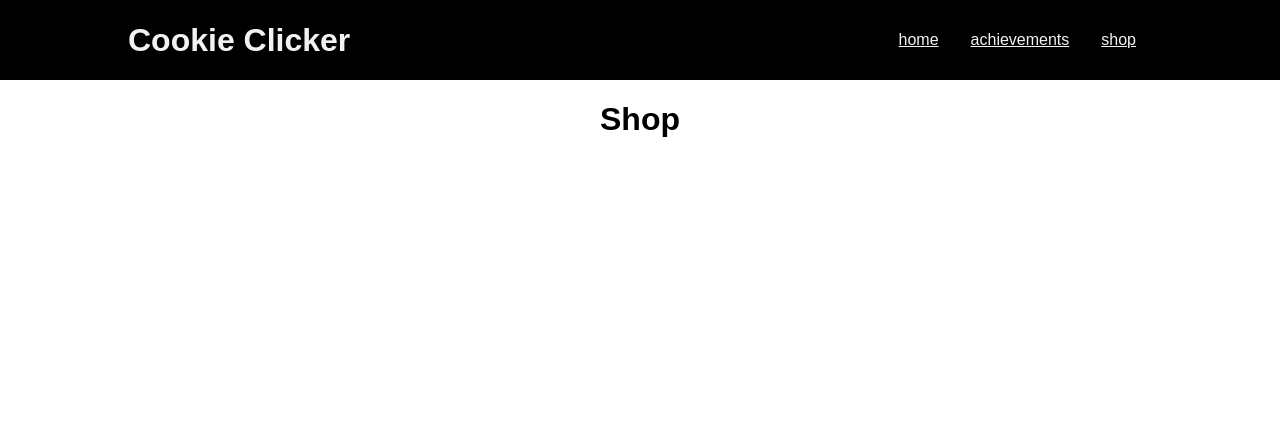
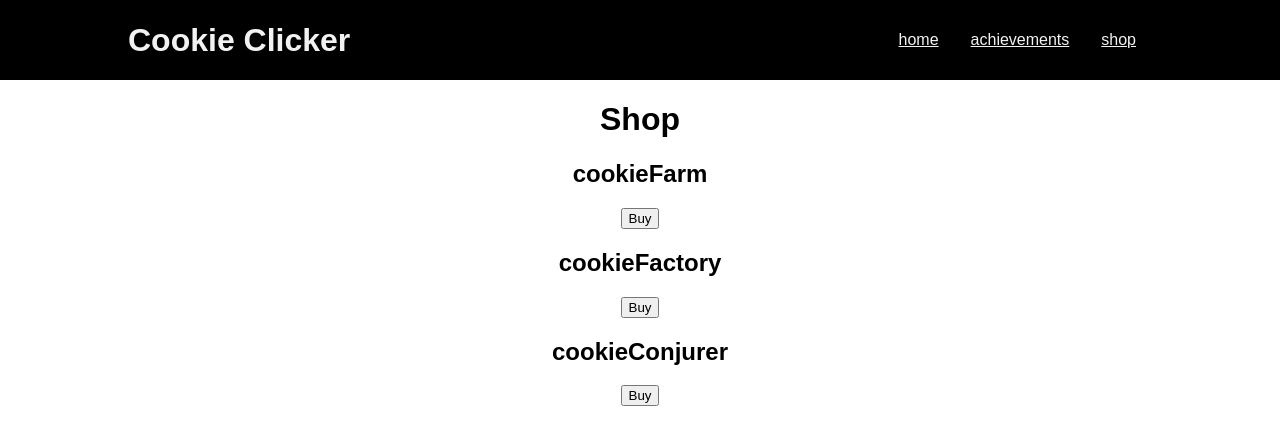
Before and after one commit to bm64/clicker-app, a React (Create React App) app: page /shop in a window 1280 px wide. Shown: the top 444 px of the page. Built offline with nearby package versions, Linux system fonts and the light colour scheme.

Commit message:
introduce shop and option to buy clicking machines

```diff
--- a/src/achievements.js
+++ b/src/achievements.js
@@ -1,8 +1,6 @@
 import React, { useContext } from "react";
 import ClickerContext from "./clickerContext";
-import achievementlist from "./achievementList";
-import { isConstructorDeclaration } from "typescript";
-console.log(Object.entries(achievementlist));
+import { achievements as achievementlist } from "./data";
 
 const Achievements = () => {
   const { playerAchievements } = useContext(ClickerContext);
--- a/src/clickerContext.js
+++ b/src/clickerContext.js
@@ -1,5 +1,5 @@
 import React, { useState, createContext, useEffect } from "react";
-import achievementlist from "./achievementList";
+import { clickingMachines, achievements as achievementlist } from "./data";
 
 const ClickerContext = createContext();
 export default ClickerContext;
@@ -24,6 +24,11 @@ const storageAchievements =
     ? JSON.parse(localStorage.getItem("achievements"))
     : [];
 
+const storageMachines =
+  localStorage.getItem("machines") != undefined
+    ? JSON.parse(localStorage.getItem("machines"))
+    : [];
+
 export const ContextProvider = ({ children }) => {
   const [clicks, setClicks] = useState(storageClicks);
   const [playerLvl, setPlayerLvl] = useState(storageLvl);
@@ -32,6 +37,34 @@ export const ContextProvider = ({ children }) => {
     useState(storageAchievements);
   console.log(playerAchievements);
   const [showMessage, setShowMessage] = useState(false);
+  const [playerMachines, setPlayerMachines] = useState(storageMachines);
+
+  // player machines use effect
+  useEffect(() => {
+    let CPS;
+    if (playerMachines.length > 0) {
+    }
+  }, [playerMachines]);
+
+  const handleBuyMachine = (machine) => {
+    for (const [machineName, machineSpecs] of Object.entries(
+      clickingMachines
+    )) {
+      if (
+        machine == machineName &&
+        machineSpecs.cost <= clicks &&
+        machineSpecs.requiredLvl <= playerLvl
+      ) {
+        setPlayerMachines([...playerMachines, machineName]);
+        setClicks(clicks - machineSpecs.cost);
+      }
+    }
+  };
+
+  console.log(playerMachines);
+  useEffect(() => {
+    localStorage.setItem("machines", JSON.stringify(playerMachines));
+  }, [playerMachines]);
 
   useEffect(() => {
     if (clicks >= 10 && clicks < 20) {
@@ -100,6 +133,7 @@ export const ContextProvider = ({ children }) => {
     setPlayerLvl(1);
     setLvlRequirement(10);
     setPlayerAchievements([]);
+    setPlayerMachines([]);
   };
 
   const value = {
@@ -109,6 +143,8 @@ export const ContextProvider = ({ children }) => {
     playerLvl,
     playerAchievements: [...playerAchievements],
     showMessage,
+    playerMachines,
+    handleBuyMachine,
   };
   return (
     <ClickerContext.Provider value={value}>{children}</ClickerContext.Provider>
--- a/src/achievementList.js
+++ b/src/data.js
@@ -1,4 +1,4 @@
-let achievementlist = {
+export const achievements = {
   koxClicker: {
     description: "reach 100 clicks",
     requirement: { clicks: 5 },
@@ -13,4 +13,20 @@ let achievementlist = {
   },
 };
 
-export default achievementlist;
+export const clickingMachines = {
+  cookieFarm: {
+    requiredLvl: 3,
+    cost: 10,
+    cps: 1,
+  },
+  cookieFactory: {
+    requiredLvl: 4,
+    cost: 20,
+    cps: 1,
+  },
+  cookieConjurer: {
+    requiredLvl: 5,
+    cost: 30,
+    cps: 1,
+  },
+};
--- a/src/shop.js
+++ b/src/shop.js
@@ -1,9 +1,29 @@
-import React from "react";
+import React, { useContext } from "react";
+import ClickerContext from "./clickerContext";
+import { clickingMachines } from "./data";
 
 const Shop = () => {
+  const { playerMachines, handleBuyMachine } = useContext(ClickerContext);
   return (
     <div>
       <h1>Shop</h1>
+      {Object.entries(clickingMachines).map(([machineName, description]) => (
+        <div>
+          <h2 key={machineName}>{machineName}</h2>
+          <button
+            onClick={() => {
+              handleBuyMachine(machineName);
+            }}
+          >
+            Buy
+          </button>
+        </div>
+      ))}
+      {/*
+      <h1>You machines:</h1>
+      {playerMachines.map((machine) => (
+        <h3>{machine}</h3>
+      ))}*/}
     </div>
   );
 };
```
